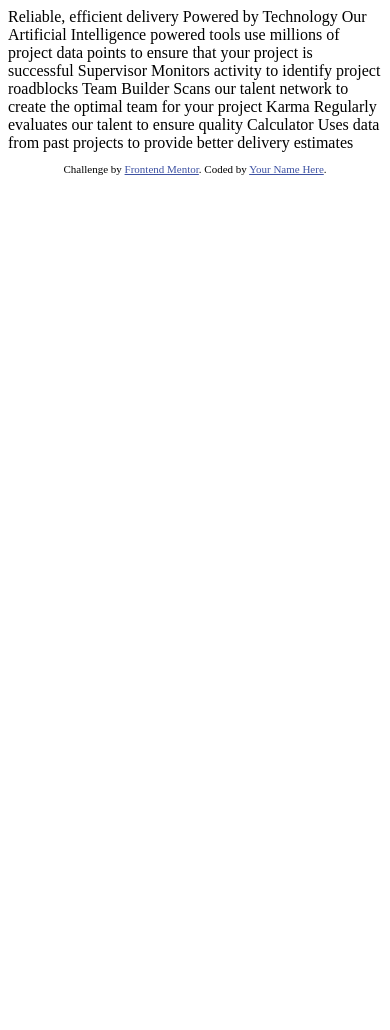
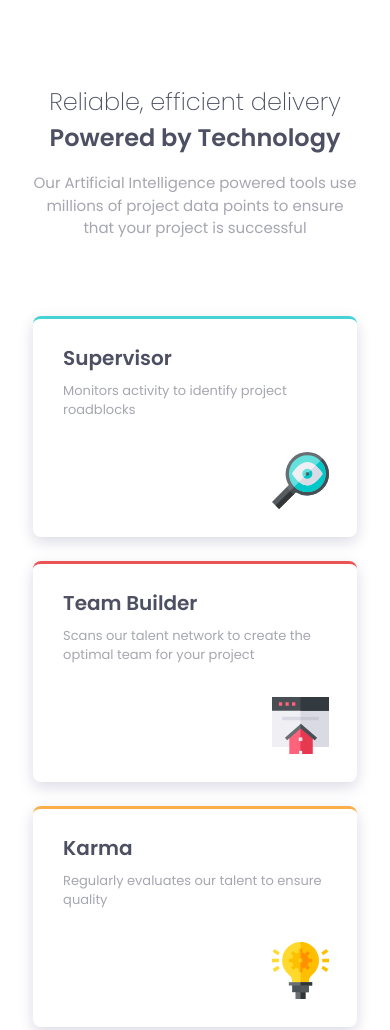
Before and after one commit to AA1057/four-card-feature-section-website, a plain HTML site: page index.html in a window 390 px wide. Shown: the top 1030 px of the page. Before the commit the page ends 844 px from the top, so only its background shows below. Drawn offline with Linux system fonts and the light colour scheme.

Commit message:
Mobile Design Done

```diff
--- a/index.html
+++ b/index.html
@@ -1,45 +1,49 @@
 <!DOCTYPE html>
 <html lang="en">
+
 <head>
   <meta charset="UTF-8">
-  <meta name="viewport" content="width=device-width, initial-scale=1.0"> <!-- displays site properly based on user's device -->
+  <meta name="viewport" content="width=device-width, initial-scale=1.0">
+  <link rel="stylesheet" href="style.css">
+  <link rel="icon" type="image/png" sizes="32x32" href="./images/favicon-32x32.png">
+  <title>Frontend Mentor | Four card feature section</title>
+</head>
 
-  <link rel="icon" type="image/png" sizes="32x32" href="./images/favicon-32x32.png">
+<body>
+  <div class="container">
+    <div class="top-section">
+      <div class="main-heading">
+        <h1 class="main-heading-1">Reliable, efficient delivery</h1>
+        <h1 class="main-heading-2">Powered by Technology</h1>
+      </div>
+      <p class="main-para">Our Artificial Intelligence powered tools use millions of project data points
+        to ensure that your project is successful</p>
+    </div>
+    <div class="cards">
+      <div class="card-1 card-child">
+        <h2 class="card-heading">Supervisor</h2>
+        <p class="card-para">Monitors activity to identify project roadblocks</p>
 
-  <title>Frontend Mentor | Four card feature section</title>
+        <img class="image" src="images/icon-supervisor.svg" alt="">
 
-  <!-- Feel free to remove these styles or customise in your own stylesheet 👍 -->
-  <style>
-    .attribution { font-size: 11px; text-align: center; }
-    .attribution a { color: hsl(228, 45%, 44%); }
-  </style>
-</head>
-<body>
+      </div>
+      <div class="card-2 card-child">
+        <h2 class="card-heading">Team Builder</h2>
+        <p class="card-para">Scans our talent network to create the optimal team for your project</p>
+        <img class="image" src="images/icon-team-builder.svg" alt="">
+      </div>
+      <div class="card-3 card-child">
+        <h2 class="card-heading">Karma</h2>
+        <p class="card-para">Regularly evaluates our talent to ensure quality</p>
+        <img class="image" src="images/icon-karma.svg" alt="">
+      </div>
+      <div class="card-4 card-child">
+        <h2 class="card-heading">Calculator</h2>
+        <p class="card-para">Uses data from past projects to provide better delivery estimates</p>
+        <img class="image" src="images/icon-calculator.svg" alt="">
+      </div>
+    </div>
+  </div>
+</body>
 
-  Reliable, efficient delivery
-  Powered by Technology
-
-  Our Artificial Intelligence powered tools use millions of project data points
-  to ensure that your project is successful
-
-  Supervisor
-  Monitors activity to identify project roadblocks
-
-  Team Builder
-  Scans our talent network to create the optimal team for your project
-
-  Karma
-  Regularly evaluates our talent to ensure quality
-
-  Calculator
-  Uses data from past projects to provide better delivery estimates
-
-
-  <footer>
-    <p class="attribution">
-      Challenge by <a href="https://www.frontendmentor.io?ref=challenge" target="_blank">Frontend Mentor</a>.
-      Coded by <a href="#">Your Name Here</a>.
-    </p>
-  </footer>
-</body>
 </html>
--- /dev/null
+++ b/style.css
@@ -0,0 +1,197 @@
+@import url('https://fonts.googleapis.com/css2?family=Poppins:ital,wght@0,100;0,200;0,300;0,400;0,500;0,600;0,700;0,800;0,900;1,100;1,200;1,300;1,400;1,500;1,600;1,700;1,800;1,900&display=swap');
+
+:root {
+  --clr-main: #4D4F62;
+  --clr-accent-1: #EA5454;
+  --clr-accent-2: #44D3D2;
+  --clr-accent-3: #FCAE4A;
+  --clr-accent-4: #549EF2;
+  --ff-main: "Poppins";
+  --fs-primary-heading: 1.5rem;
+  --fs-secondary-heading: 1.25rem;
+  --fs-primary-heading-desktop: 2.25rem;
+  --fs-primary-para: 0.9375rem;
+  --fs-secondary-para: 0.8125rem;
+}
+
+/* CSS Reset */
+/*
+  1. Use a more-intuitive box-sizing model.
+*/
+*,
+*::before,
+*::after {
+  box-sizing: border-box;
+}
+
+/*
+    2. Remove default margin
+  */
+* {
+  margin: 0;
+  padding: 0;
+  font: inherit;
+}
+
+/*
+    Typographic tweaks!
+    3. Add accessible line-height
+    4. Improve text rendering
+  */
+body {
+  line-height: 1.5;
+  -webkit-font-smoothing: antialiased;
+}
+
+/*
+    5. Improve media defaults
+  */
+img,
+picture,
+video,
+canvas,
+svg {
+  display: block;
+  max-width: 100%;
+}
+
+/*
+    6. Remove built-in form typography styles
+  */
+input,
+button,
+textarea,
+select {
+  font: inherit;
+}
+
+/*
+    7. Avoid text overflows
+  */
+p,
+h1,
+h2,
+h3,
+h4,
+h5,
+h6 {
+  overflow-wrap: break-word;
+}
+
+/*
+    8. Create a root stacking context
+  */
+#root,
+#__next {
+  isolation: isolate;
+}
+
+/* General styling */
+body {
+  font-family: var(--ff-main), sans-serif;
+  color: var(--clr-main);
+  font-size: var(--fs-secondary-para);
+}
+
+p {
+  opacity: 0.5;
+}
+
+
+.container {
+  --heading: 3.5em;
+  --body: 1rem;
+  width: 83%;
+  margin: 0 auto;
+}
+
+.top-section {
+  text-align: center;
+}
+
+.main-heading {
+  margin-top: var(--heading);
+  font-size: var(--fs-primary-heading);
+  margin-bottom: var(--body);
+}
+
+.main-heading-1 {
+  font-weight: 200;
+}
+
+.main-heading-2 {
+  font-weight: 600;
+}
+
+.main-para {
+  font-size: var(--fs-primary-para);
+  margin-bottom: 4.75rem;
+}
+
+.cards {
+  display: grid;
+  gap: 1.5rem;
+  margin-bottom: 4.875rem;
+  border-radius: 0.5rem;
+}
+
+.card-1 {
+  border-top: 3.5px solid var(--clr-accent-2);
+  border-radius: 0.5rem;
+  box-shadow: 0 5px 15px #DADAE5;
+}
+
+.card-2 {
+  border-top: 3.5px solid var(--clr-accent-1);
+  border-radius: 0.5rem;
+  box-shadow: 0 5px 15px #DADAE5;
+}
+
+.card-3 {
+  border-top: 3.5px solid var(--clr-accent-3);
+  border-radius: 0.5rem;
+  box-shadow: 0 5px 15px #DADAE5;
+}
+
+.card-4 {
+  border-top: 3.5px solid var(--clr-accent-4);
+  border-radius: 0.5rem;
+  box-shadow: 0 5px 15px #DADAE5;
+}
+
+.card-heading {
+  font-size: var(--fs-secondary-heading);
+  font-weight: 600;
+}
+
+.card-child>* {
+  width: 81.5%;
+  margin: 0 auto;
+}
+
+.card-child .card-heading {
+  margin-top: 1.5rem;
+  margin-bottom: 0.5rem;
+}
+
+.image {
+  width: 57px;
+  height: 57px;
+  margin: 0 0 0 auto;
+  margin-right: 1.75rem;
+  margin-top: 2rem;
+  margin-bottom: 1.75rem;
+}
+
+
+/* Utility classes */
+/* .card-child{
+
+} */
+/* .card-heading{
+
+} */
+/* .card-para{
+
+} */
+/* Display:grid; */
```
